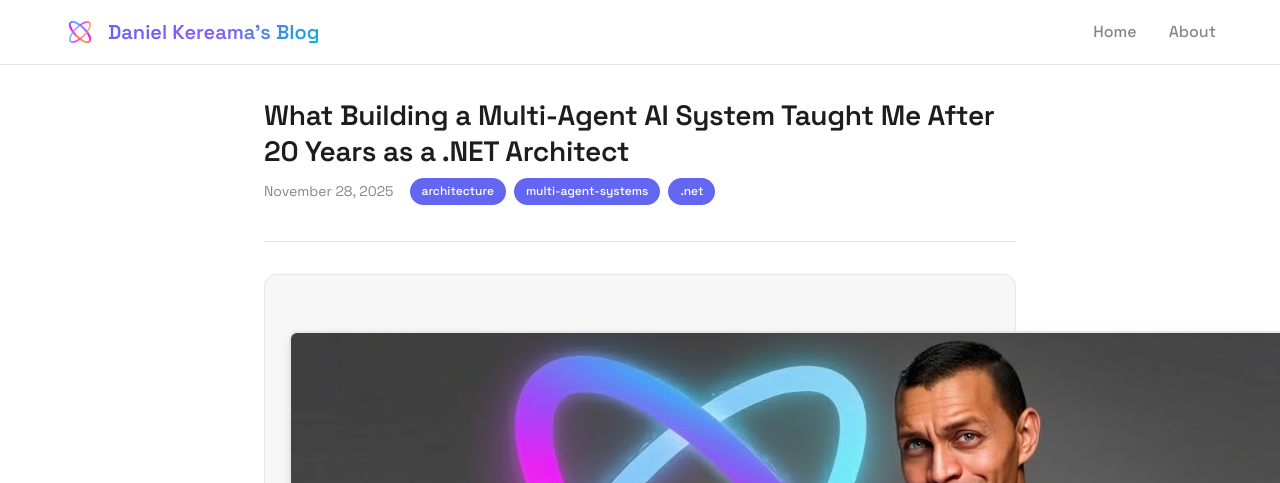
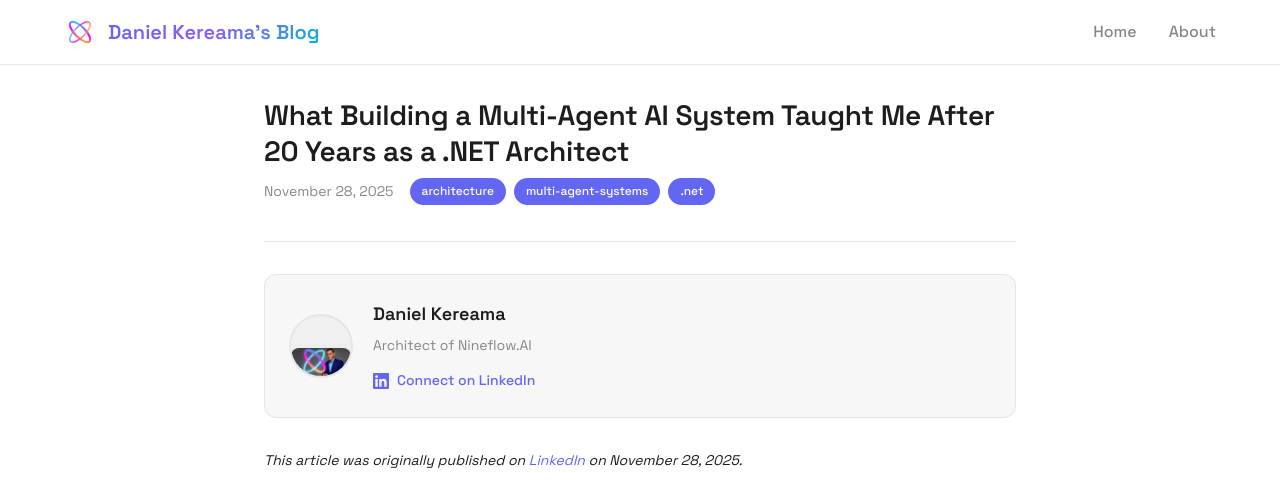
Before and after one commit to nineflowAmin/daniel-kereama.github.io, a Jekyll site: the page built from _posts/2025-11-28-what-building-multi-agent-ai-system-taught-me.md, in a window 1280 px wide and 1400 px high. Shown: the top 483 px of the window. Built offline with Jekyll 4.4.1, drawn with Linux system fonts in a browser that asks for light colours; grey boxes are pictures that could not be loaded.

Commit message:
Fix author avatar to display as circular chat head with border
- Constrained avatar container to 64x64px with overflow hidden
- Added border to container instead of image
- Ensured proper circular cropping with object-fit: cover
- Updated kramdown configuration for better HTML processing

```diff
--- a/_config.yml
+++ b/_config.yml
@@ -20,6 +20,11 @@ google_fonts:
 
 # Build settings
 markdown: kramdown
+kramdown:
+  input: GFM
+  hard_wrap: false
+  auto_ids: true
+  syntax_highlighter: rouge
 theme: minima
 plugins:
   - jekyll-feed
--- a/assets/css/custom.css
+++ b/assets/css/custom.css
@@ -907,14 +907,20 @@ svg .toroid-ring-2 {
 
 .author-avatar {
   flex-shrink: 0;
+  width: 64px;
+  height: 64px;
+  overflow: hidden;
+  border-radius: 50%;
+  border: 2px solid var(--border);
+  background: var(--background-tertiary);
 }
 
 .author-avatar img {
-  width: 64px;
-  height: 64px;
-  border-radius: 50%;
+  width: 100%;
+  height: 100%;
   object-fit: cover;
-  border: 2px solid var(--border);
+  object-position: center;
+  display: block;
 }
 
 .author-info {
```
